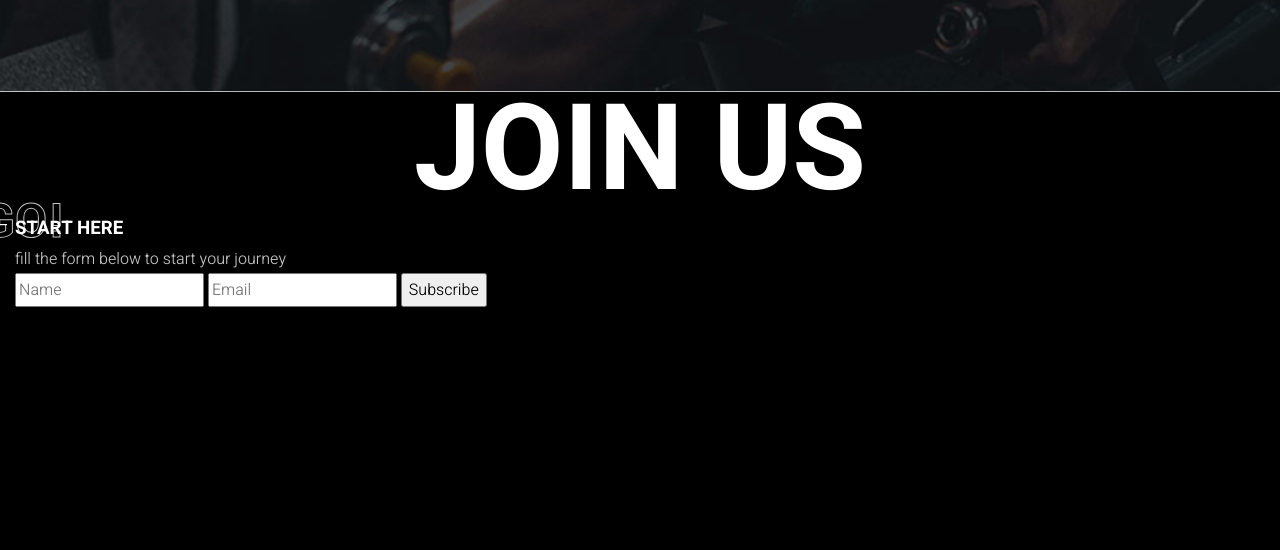
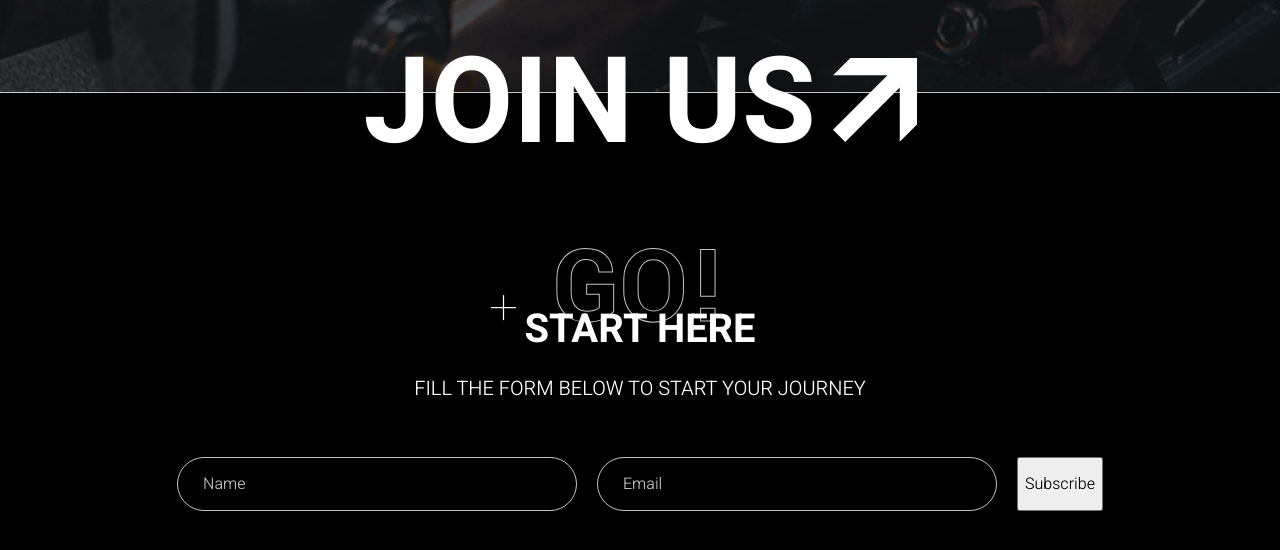
Before and after one commit to Pealochka/KROPP-Fitness, a plain HTML site: page index.html in a window 1280 px wide. Shown: the part 3858-4408 px from the top of the page. Before the commit the page ends 4315 px from the top, so only its background shows below. Drawn offline with Linux system fonts and the light colour scheme.

Commit message:
added next section, adaptive work and some fixes about buttons and text align

```diff
--- a/index.html
+++ b/index.html
@@ -229,7 +229,10 @@
           <h2 class="join-us-title">Join us</h2>
           <form action="" class="join-us-form">
             <header class="join-us-form-header">
-              <h3 class="join-us-form-title backdrop-title" data-title="Go!">
+              <h3
+                class="join-us-form-title backdrop-title centered title-big"
+                data-title="Go!"
+              >
                 Start here
               </h3>
               <div class="join-us-form-subtitle">
--- a/style.css
+++ b/style.css
@@ -229,6 +229,9 @@ h6 {
   font-size: clamp(20px, 2.08vw, 40px);
   line-height: 1.3;
 }
+.title-big {
+  font-size: clamp(24px, 3.12vw, 60px);
+}
 .backdrop-title {
   position: relative;
   z-index: 2;
@@ -256,7 +259,11 @@ h6 {
   -webkit-text-stroke: 1px var(--color-light-gray);
   text-stroke: 1px var(--color-light-gray);
 }
-
+.backdrop-title.centered::after {
+  top: -0.55em;
+  left: 50%;
+  translate: -50% 0;
+}
 .button {
   display: inline-flex;
   align-items: center;
@@ -281,6 +288,7 @@ h6 {
   height: var(--input-height);
   padding-left: 31px;
   padding-right: 80px;
+  color: var(--color-light);
   background-color: transparent;
   border: var(--border);
 }
@@ -296,6 +304,26 @@ h6 {
 .button.transparent:hover {
   color: var(--color-dark);
   background-color: var(--color-light-gray);
+}
+.input {
+  width: 100%;
+  height: var(--input-height);
+  padding-inline: 25px;
+  color: var(--color-light);
+  background-color: transparent;
+  border: 1px solid var(--color-light-gray);
+  border-radius: var(--border-radius);
+}
+.input::placeholder {
+  color: var(--color-light-gray);
+}
+.input:hover {
+  border-color: var(--color-light);
+}
+.input:focus {
+  color: var(--color-dark);
+  background-color: var(--color-light-gray);
+  outline: none;
 }
 .header {
   display: flex;
@@ -491,6 +519,11 @@ h6 {
   background: url(images/join-us-bg.jpg) center/cover no-repeat
     var(--color-dark-alternate);
 }
+.join-us-video {
+  width: 100%;
+  max-width: 960px;
+  height: auto;
+}
 .join-us-video-play-button {
   position: absolute;
   top: 50%;
@@ -528,9 +561,47 @@ h6 {
   padding-bottom: 150px;
 }
 .join-us-title {
+  position: relative;
+  margin-top: -0.4em;
   font-size: clamp(64px, 9.37vw, 180px);
   line-height: 1;
   text-align: center;
+}
+.join-us-title::after {
+  content: "";
+  display: inline-block;
+  height: 0.7em;
+  margin-left: 0.14em;
+  aspect-ratio: 1;
+  background: url(icons/bold-arrow-down-right.svg) center/contain no-repeat;
+  scale: 1 -1;
+}
+.join-us-title:not(:last-child) {
+  margin-bottom: 130px;
+}
+.join-us-form-header {
+  display: flex;
+  flex-direction: column;
+  align-items: center;
+  row-gap: 7px;
+}
+.join-us-form-header:not(:last-child) {
+  margin-bottom: 52px;
+}
+.join-us-form-subtitle {
+  font-size: 20px;
+  line-height: 1.65;
+  text-transform: uppercase;
+  text-align: center;
+  color: var(--color-light);
+}
+.join-us-form-body {
+  display: flex;
+  justify-content: center;
+  column-gap: 20px;
+}
+.join-us-form-input {
+  max-width: 400px;
 }
 @media (max-width: 1919px) {
   .motivation-card-image {
@@ -575,6 +646,12 @@ h6 {
     max-width: 30%;
     height: auto;
     margin-block: 0;
+  }
+  .join-us-body {
+    padding-bottom: 80px;
+  }
+  .join-us-title:not(:last-child) {
+    margin-bottom: 80px;
   }
 }
 
@@ -636,4 +713,18 @@ h6 {
   .training-types-image {
     max-width: 120px;
   }
+  .join-us-video-play-button {
+    width: 140px;
+  }
+  .join-us-title:not(:last-child) {
+    margin-bottom: 40px;
+  }
+  .join-us-form-subtitle {
+    font-size: 16px;
+  }
+  .join-us-form-body {
+    flex-direction: column;
+    align-items: center;
+    row-gap: 20px;
+  }
 }
```
